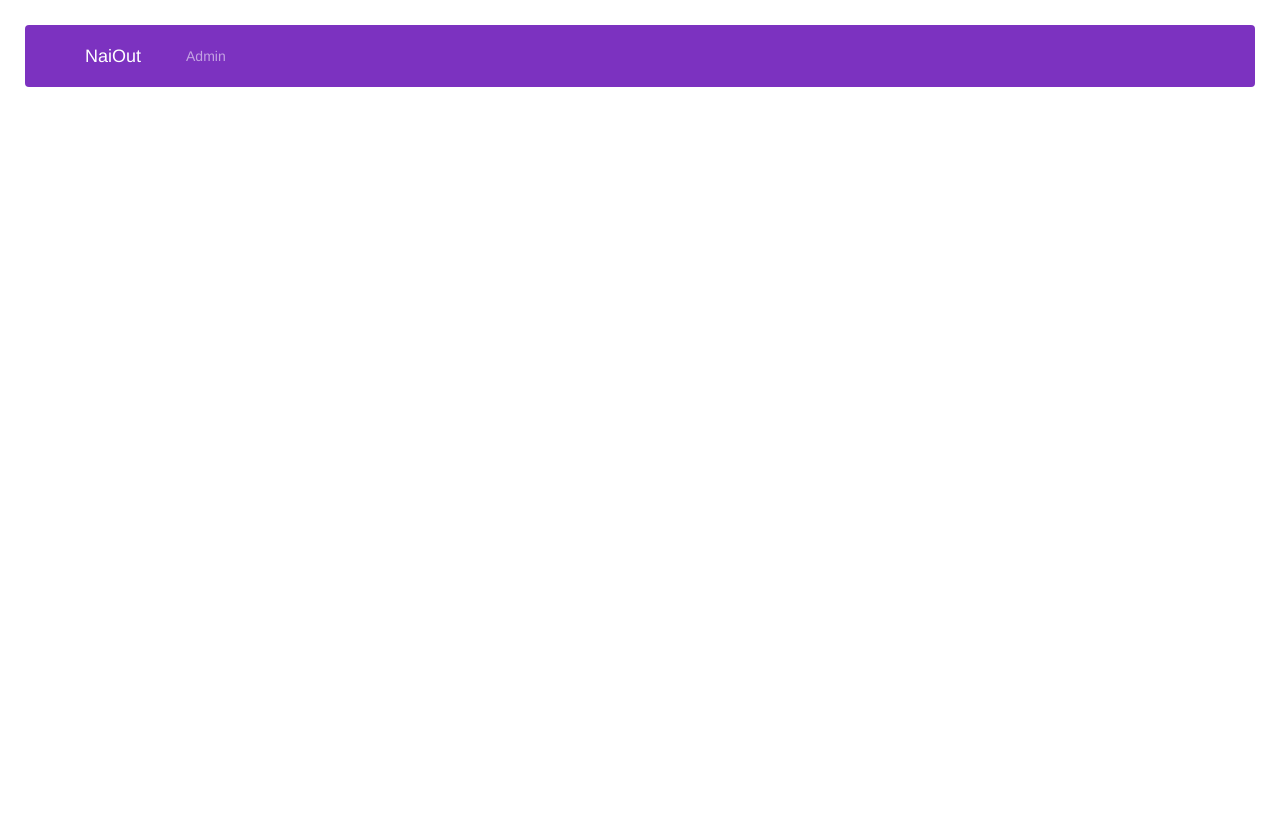
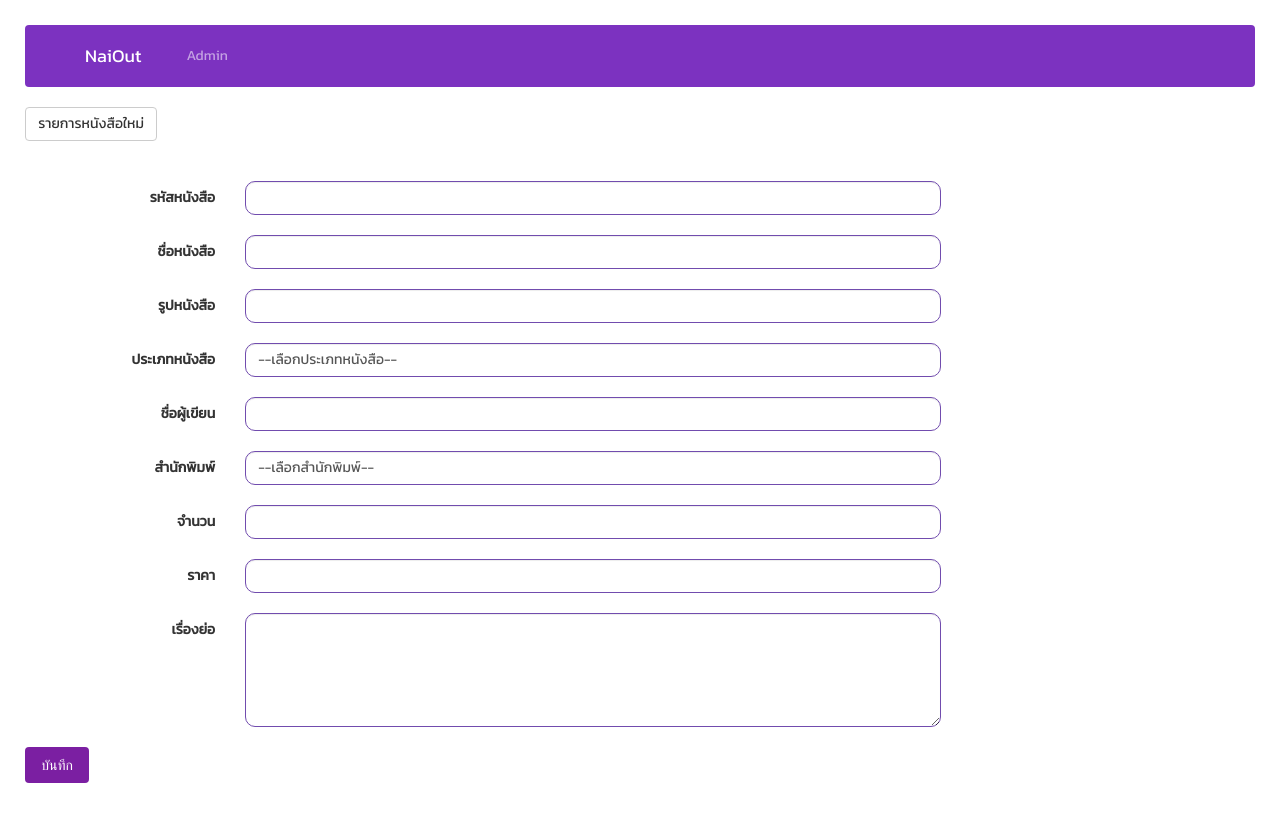
Before and after one commit to windywine7895123/Naiout_Webapp, an Angular app in the folder front_end/: page / in a window 1280 px wide. Before the commit the page ends 800 px from the top, so only its background shows below. Built offline with nearby package versions, Linux system fonts and the light colour scheme.

Commit message:
update UI add book

```diff
--- a/front_end/src/app/add-book/add-book.component.css
+++ b/front_end/src/app/add-book/add-book.component.css
@@ -8,4 +8,11 @@ form {
 
 .form-control {
     width: 70%;
+    border-color: #714CAE;
+    border-width: 1px;
+    border-radius: 10px;
 }
+
+.form-horizontal {
+    padding-left: 0%;
+}
--- a/front_end/src/app/add-book/add-book.component.html
+++ b/front_end/src/app/add-book/add-book.component.html
@@ -1,6 +1,4 @@
-<button mat-raised-button>
-    รายการหนังสือใหม่
-</button>
+<button type="button" class="btn btn-default">รายการหนังสือใหม่</button>
 
 <form class="form-horizontal">
   <div class="form-group">
@@ -77,4 +75,9 @@
       <textarea class="form-control" rows="5" id="focusedInput" type="text"></textarea>
     </div>
   </div>
+
 </form>
+
+<button mat-flat-button color="primary">บันทึก</button>
+
+<br><br><br>
--- a/front_end/src/app/app.component.css
+++ b/front_end/src/app/app.component.css
@@ -1,3 +1,9 @@
+@import 'https://fonts.googleapis.com/css?family=Kanit|Prompt';
+
 .navbar {
     background-color: #6A43A9;
 }
+
+body {
+    font-family: 'Kanit', Monospace;
+}
--- a/front_end/src/app/app.component.html
+++ b/front_end/src/app/app.component.html
@@ -21,6 +21,7 @@
             </div>
         </div>
     </nav>
+    <app-add-book></app-add-book>
 
 <router-outlet></router-outlet>
 </body>
```
